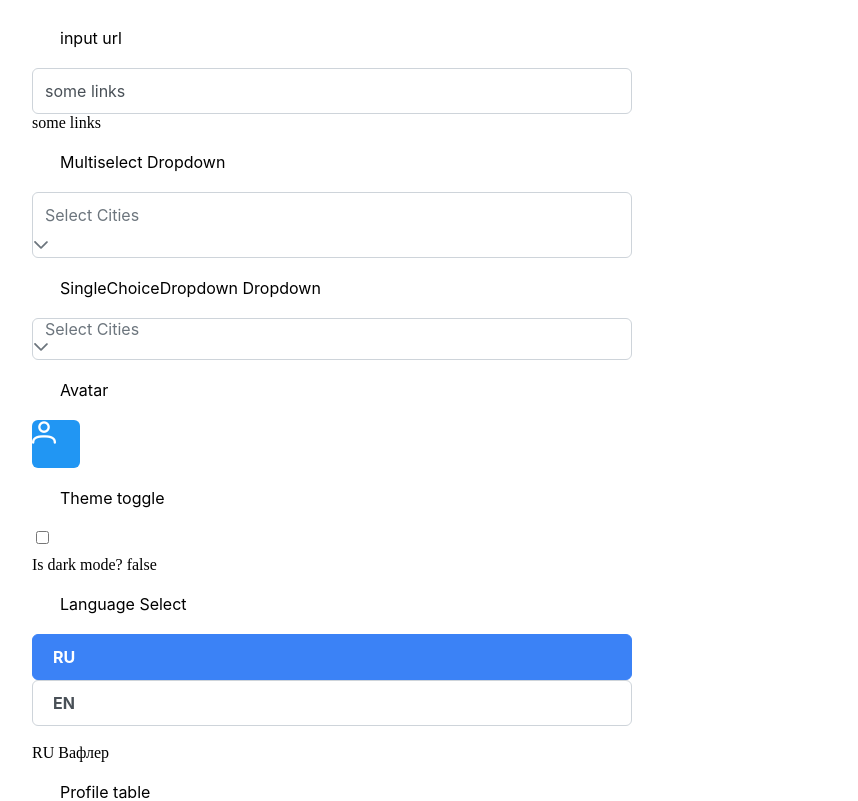
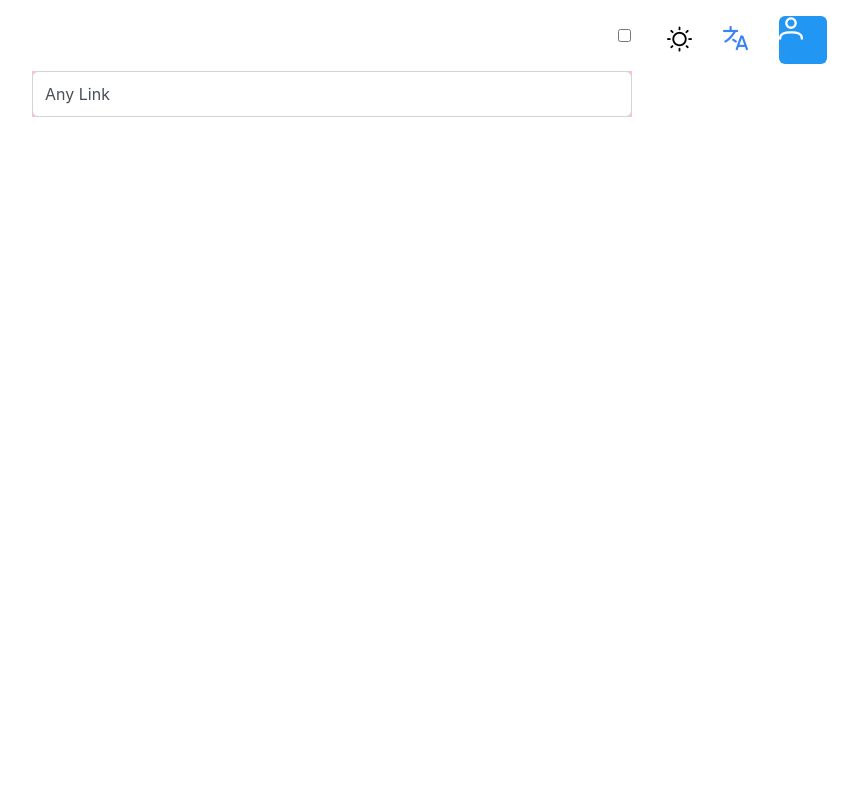
Before and after one commit to KuYaki/waffler, a Vue app: page / in a window 1280 px wide. Shown: the top 801 px of the page, without its empty margins (308-1166 px from the left). Built offline with nearby package versions, Linux system fonts and the light colour scheme.

Commit message:
created navbar

```diff
--- a/src/App.vue
+++ b/src/App.vue
@@ -4,10 +4,8 @@
 </script>
 
 <template>
-    <div class="app">
-        <MainPage/>
-    </div>
-  <router-view/>
+    <!-- <MainPage/> -->
+    <router-view/>
 </template>
 
 <style >
--- a/src/components/avatar/Avatar.vue
+++ b/src/components/avatar/Avatar.vue
@@ -4,15 +4,20 @@
 </script>
 
 <template>
+    <div class="profile">
         <Avatar
             icon="pi pi-user"
             class="mr-2"
             size="large"
             style="background-color: #2196f3; color: #ffffff"
             shape="circle" />
+    </div>
 
 </template>
 
 <style>
+    .profile{
+        padding: 0 5px;
+    }
 
 </style>
--- a/src/components/input/LangSelect.vue
+++ b/src/components/input/LangSelect.vue
@@ -2,30 +2,58 @@
     import { t, getLocale, setLocale }   from '@/util/locale';
     import { ref } from 'vue';
 
-    import SelectButton from 'primevue/selectbutton';
+    import Listbox from 'primevue/listbox';
+    import Button from 'primevue/button';
 
-    const value = ref(getLocale())
-    const langs = ref(['RU', 'EN'])
+    const currentLang = ref(getLocale())
+    const langs = ref( ['RU','EN'] )
+
+    let showList = ref(false)
 
     const changeLang = () => {
-        setLocale(value.value)
+        setLocale(currentLang.value)
+        hideLangList()
     }
+
+    const toggleShowLang = () => showList.value = !showList.value
+    const hideLangList   = () => showList.value = false
 
 </script>
 
 <template>
-    <SelectButton
-        v-model="value"
-        :options="langs"
-        @change="changeLang"
-        aria-labelledby="basic" />
-
-    <br>
-
-    {{ value }}
-    {{ t('waffler') }}
+    <div class="lang_select">
+        <Button
+            @click="toggleShowLang"
+            label="Primary"
+            text >
+                <i class="pi pi-language" style="font-size: 25px"></i>
+        </Button>
+        <!-- <transition name ='fade'> -->
+            <span class="list" v-if="showList">
+                <Listbox
+                    :options="langs"
+                    v-model="currentLang"
+                    @change="changeLang"/>
+            </span>
+        <!-- </transition> -->
+    </div>
 </template>
 
 <style>
+    .fade-leave-active {
+        transition-duration: .2s;
+    }
+
+    .lang_select{
+        position: relative;
+        padding: 0 5px;
+    }
+
+    .list {
+        position: absolute;
+        top     : 50px;
+        left    : 8px;
+        z-index: 1000;
+    }
 
 </style>
--- a/src/components/input/ToggleTheme.vue
+++ b/src/components/input/ToggleTheme.vue
@@ -15,7 +15,7 @@
     let isDarkMode = ref(false)
     /////////////// Messages ///////////////
 
-    const toggleTheme = () =>{
+    const toggleTheme = () => {
         if( isDarkMode.value ) primevue.changeTheme( lightTheme, darkTheme, themeLink )
         else primevue.changeTheme(darkTheme, lightTheme, themeLink )
     }
@@ -23,12 +23,23 @@
 </script>
 
 <template>
-    <InputSwitch v-model="isDarkMode" @change="toggleTheme"/>
-    Is dark mode?
-    {{ isDarkMode }}
+    <div class="toggle_theme">
+        <InputSwitch
+            v-model="isDarkMode"
+            @change="toggleTheme"/>
+        <i v-if = "!isDarkMode" class="pi pi-sun" style="font-size: 25px"></i>
+        <i v-if = "isDarkMode" class="pi pi-moon" style="font-size: 25px"></i>
+    </div>
 
 </template>
 
-<style>
+<style scoped>
+    .toggle_theme{
+        display              : grid;
+        grid-template-columns: max-content max-content;
+        column-gap           : 5px;
+        align-items          : center;
+        padding              : 0 5px;
+    }
 
 </style>
--- /dev/null
+++ b/src/components/navbar/Navbar.vue
@@ -0,0 +1,30 @@
+<script setup lang="ts">
+    import { ref } from 'vue';
+
+    import ToggleTheme          from '@/components/input/ToggleTheme.vue';
+    import LangSelect           from '@/components/input/LangSelect.vue';
+    import Avatar               from '@/components/avatar/Avatar.vue'
+
+
+</script>
+
+<template>
+    <div class="navbar">
+        <ToggleTheme/>
+        <LangSelect/>
+        <Avatar/>
+    </div>
+</template>
+
+<style scoped>
+    .navbar{
+        display         : flex;
+        align-items     : center;
+        justify-content : flex-end;
+        max-width       : 1000px;
+        width           : 100%;
+        margin          : auto;
+        padding: 5px 0;
+    }
+
+</style>
--- a/src/router/index.ts
+++ b/src/router/index.ts
@@ -1,12 +1,20 @@
 import { createRouter, createWebHistory, RouteRecordRaw } from 'vue-router'
+
+import TestPage from '@/views/TestPage.vue'
+import MainPage from '@/views/MainPage.vue'
 
 
 const routes: Array<RouteRecordRaw> = [
-//   {
-//     path: '/',
-//     name: 'home',
-//     component: HomeView
-//   },
+  {
+    path: '/test',
+    name: 'test',
+    component: TestPage
+  },
+  {
+    path: '/',
+    name: 'main',
+    component: MainPage
+  },
 //   {
 //     path: '/about',
 //     name: 'about',
--- a/src/views/MainPage.vue
+++ b/src/views/MainPage.vue
@@ -1,52 +1,21 @@
 <script setup lang="ts">
     import { ref } from 'vue';
 
-    import InputText            from '@/components/input/InputText.vue'
-    import SourceDropdown       from '@/components/dropdown/SourceDropdown.vue';
-    import SingleChoiceDropdown from '@/components/dropdown/SingleChoiceDropdown.vue'
-    import ToggleTheme          from '@/components/input/ToggleTheme.vue';
-    import LangSelect           from '@/components/input/LangSelect.vue';
-    import SignInTab            from '@/views/tabs/SignInTab.vue'
-    import Avatar               from '@/components/avatar/Avatar.vue'
-    import Divider              from 'primevue/divider';
-    import ProfileTable         from '@/components/table/ProfileTable.vue';
+    import InputText from '@/components/input/InputText.vue';
+    import Navbar    from '@/components/navbar/Navbar.vue'
 
-    const searchValue = ref('some links')
 </script>
 
 <template>
+    <Navbar/>
     <div class="main_page">
-        <Divider align="center">input url</Divider>
-        <InputText v-model:value = 'searchValue'/>
-        {{ searchValue }}
-
-        <Divider align="center">Multiselect Dropdown</Divider>
-        <SourceDropdown/>
-
-        <Divider align="center">SingleChoiceDropdown Dropdown</Divider>
-        <SingleChoiceDropdown/>
-
-        <Divider align="center"> Avatar </Divider>
-        <Avatar/>
-
-        <Divider align="center"> Theme toggle </Divider>
-        <ToggleTheme/>
-
-        <Divider align="center"> Language Select </Divider>
-        <LangSelect/>
-
-        <Divider align="center"> Profile table </Divider>
-        <ProfileTable/>
-
-        <Divider align="center">SignInTab</Divider>
-        <SignInTab/>
-
-
+        <InputText/>
     </div>
 </template>
 
 <style scoped>
     .main_page{
+        background-color     : pink;
         display              : grid;
         grid-template-columns: 100%;
         align-items          : center;
--- /dev/null
+++ b/src/views/TestPage.vue
@@ -0,0 +1,56 @@
+<script setup lang="ts">
+    import { ref } from 'vue';
+
+    import InputText            from '@/components/input/InputText.vue'
+    import SourceDropdown       from '@/components/dropdown/SourceDropdown.vue';
+    import SingleChoiceDropdown from '@/components/dropdown/SingleChoiceDropdown.vue'
+    import ToggleTheme          from '@/components/input/ToggleTheme.vue';
+    import LangSelect           from '@/components/input/LangSelect.vue';
+    import Avatar               from '@/components/avatar/Avatar.vue'
+    import SignInTab            from '@/views/tabs/SignInTab.vue'
+    import Divider              from 'primevue/divider';
+    import ProfileTable         from '@/components/table/ProfileTable.vue';
+
+    const searchValue = ref('some links')
+</script>
+
+<template>
+    <div class="main_page">
+        <Divider align="center">input url</Divider>
+        <InputText v-model:value = 'searchValue'/>
+        {{ searchValue }}
+
+        <Divider align="center">Multiselect Dropdown</Divider>
+        <SourceDropdown/>
+
+        <Divider align="center">SingleChoiceDropdown Dropdown</Divider>
+        <SingleChoiceDropdown/>
+
+        <Divider align="center"> Avatar </Divider>
+        <Avatar/>
+
+        <Divider align="center"> Theme toggle </Divider>
+        <ToggleTheme/>
+
+        <Divider align="center"> Language Select </Divider>
+        <LangSelect/>
+
+        <Divider align="center"> Profile table </Divider>
+        <ProfileTable/>
+
+        <Divider align="center">SignInTab</Divider>
+        <SignInTab/>
+
+
+    </div>
+</template>
+
+<style scoped>
+    .main_page{
+        display              : grid;
+        grid-template-columns: 100%;
+        align-items          : center;
+        margin               : auto;
+        max-width            : 600px;
+    }
+</style>
```
Lines whose indentation alone changed are shown as unchanged.
